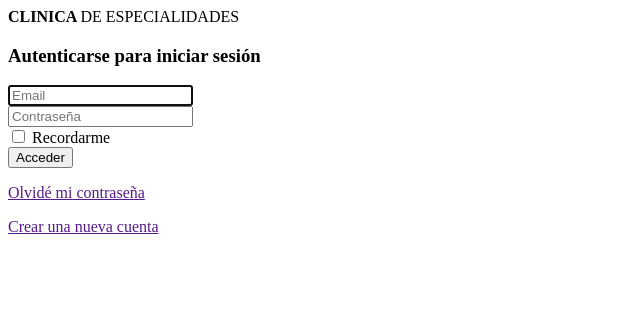
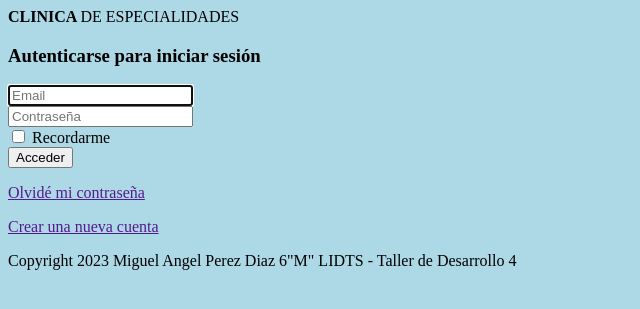
Before and after one commit to dovmikesoul/clinic_special, a Flask app: page / in a window 1280 px wide. Shown: the top 309 px of the page, without its empty margins (0-640 px from the left). Run offline with Flask 2, Linux system fonts and the light colour scheme.

Commit message:
color and footer

```diff
--- a/templates/index.html
+++ b/templates/index.html
@@ -1,6 +1,11 @@
 <!DOCTYPE html>
 <html lang="es">
 <head>
+    <style>
+        body {
+            background-color: lightblue;
+          }
+    </style>
     <meta charset="UTF-8">
     <meta http-equiv="X-UA-Compatible" content="IE=edge">
     <meta name="viewport" content="width=device-width, initial-scale=1.0">
@@ -8,60 +13,41 @@
 </head>
 <body>
     <div class="login-box" alt=>
-
                 <b>CLINICA </b> DE ESPECIALIDADES
             </a>
         </div>
-
-
         <div class="card card-outline card-primary">
-
-
                             <div class="card-header ">
                     <h3 class="card-title float-none text-center">
                         Autenticarse para iniciar sesión                    </h3>
                 </div>
-
-
             <div class="card-body login-card-body ">
                     <form action="" method="post">
-
-
         <div class="input-group mb-3">
             <input type="email" name="email" class="form-control " value="" placeholder="Email" autofocus="">
-
             <div class="input-group-append">
                 <div class="input-group-text">
                     <span class="fas fa-envelope "></span>
                 </div>
             </div>
-
                     </div>
-
-
         <div class="input-group mb-3">
             <input type="password" name="password" class="form-control " placeholder="Contraseña">
-
             <div class="input-group-append">
                 <div class="input-group-text">
                     <span class="fas fa-lock "></span>
                 </div>
             </div>
-
                     </div>
-
-
         <div class="row">
             <div class="col-7">
                 <div class="icheck-primary" title="Mantenerme autenticado indefinidamente o hasta cerrar la sesión manualmente">
                     <input type="checkbox" name="remember" id="remember">
-
                     <label for="remember">
                         Recordarme
                     </label>
                 </div>
             </div>
-
             <div class="col-5">
                 <button type="submit" class="btn btn-block btn-flat btn-primary">
                     <span class="fas fa-sign-in-alt"></span>
@@ -69,29 +55,24 @@
                 </button>
             </div>
         </div>
-
     </form>
             </div>
-
-
                             <div class="card-footer ">
-
             <p class="my-0">
             <a href="">
                 Olvidé mi contraseña
             </a>
         </p>
-
-
             <p class="my-0">
             <a href="">
                 Crear una nueva cuenta
             </a>
         </p>
                     </div>
-
         </div>
-
     </div>
+    <footer>
+        Copyright 2023 Miguel Angel Perez Diaz 6"M" LIDTS - Taller de Desarrollo 4
+    </footer>
 </body>
 </html>
```
Also changed, not shown: examen.py (renamed from app.py), static/desing.css (added).
